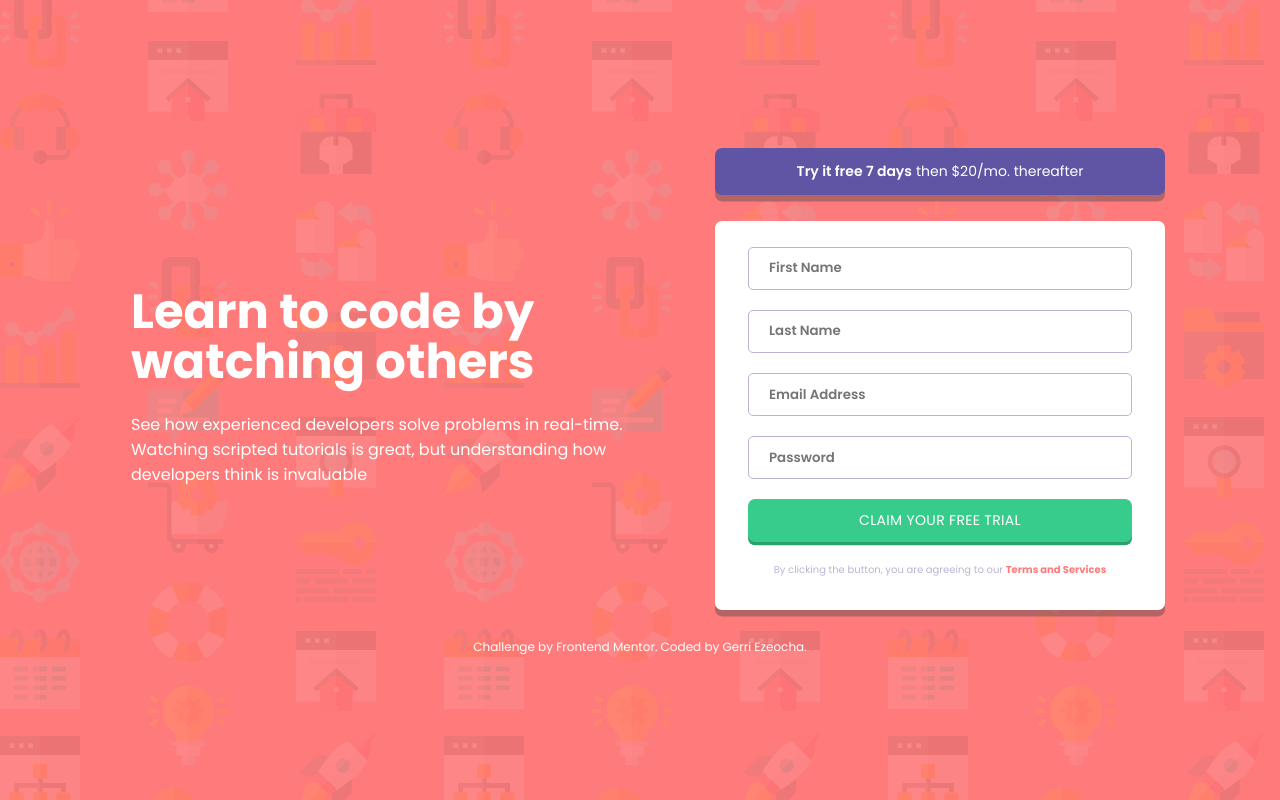
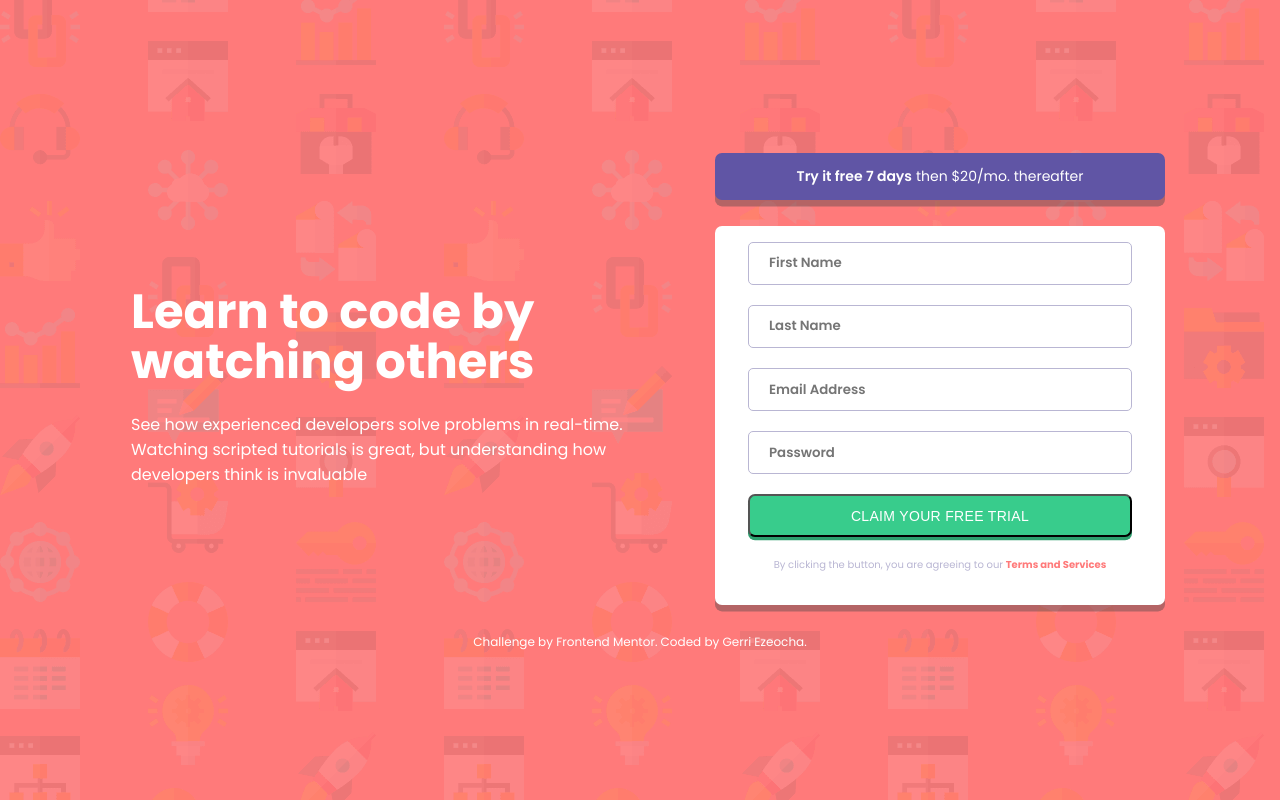
Before and after one commit to GerriEzeocha/intro-component-with-signup-form-master-2, a plain HTML site: page index.html in a window 1280 px wide. Drawn offline with Linux system fonts and the light colour scheme.

Commit message:
some suggested edits

```diff
--- a/index.html
+++ b/index.html
@@ -31,7 +31,7 @@
           <div class="try_cta"> <span> Try it free 7 days</span> then $20/mo. thereafter </div>
 
           <div class="form_body">
-            <form name="myForm" action="#"></form>
+            <form name="myForm" action="#">
               <input type="text" name ="fName" id="fName" placeholder="First Name">
               <label for="fName" id="labelFN"></label>
 
@@ -45,9 +45,9 @@
               <label for="password" id="labelP"></label>
             </form>
 
-            <div class="btn_claim" id="btn_claim">
-              <p class="btn_text">Claim your free trial</p>
-            </div>
+             <button class="btn_claim" id="btn_claim" type="submit">
+              <p class="btn_text"> Claim your free trial </p>
+             </button>
 
             <p class="disclaim">
               By clicking the button, you are agreeing to our <span>Terms and Services</span>
--- a/scss/_main.scss
+++ b/scss/_main.scss
@@ -114,6 +114,10 @@
 
     form {
         margin-top: 1rem;
+        display: flex;
+        flex-direction: column;
+        gap: 0.625rem;
+        align-items: center;
     }
 
     input[type=text], input[type=email] {
@@ -140,12 +144,12 @@
        font-style: italic;
        font-size: 0.6875rem;
        align-self: flex-end;
-       margin-right: 2.375rem;
+       margin-right: 0.375rem;
        position: relative;
        top: -0.3125rem;
 
        @include breakpoints(tablet){
-            margin-right: 3.125rem;
+            margin-right: 0.125rem;
        }
 
        @include breakpoints(phablet){
```
Also changed, not shown: script.js (line endings or trailing spaces), scss/style.css, 1 other file.
